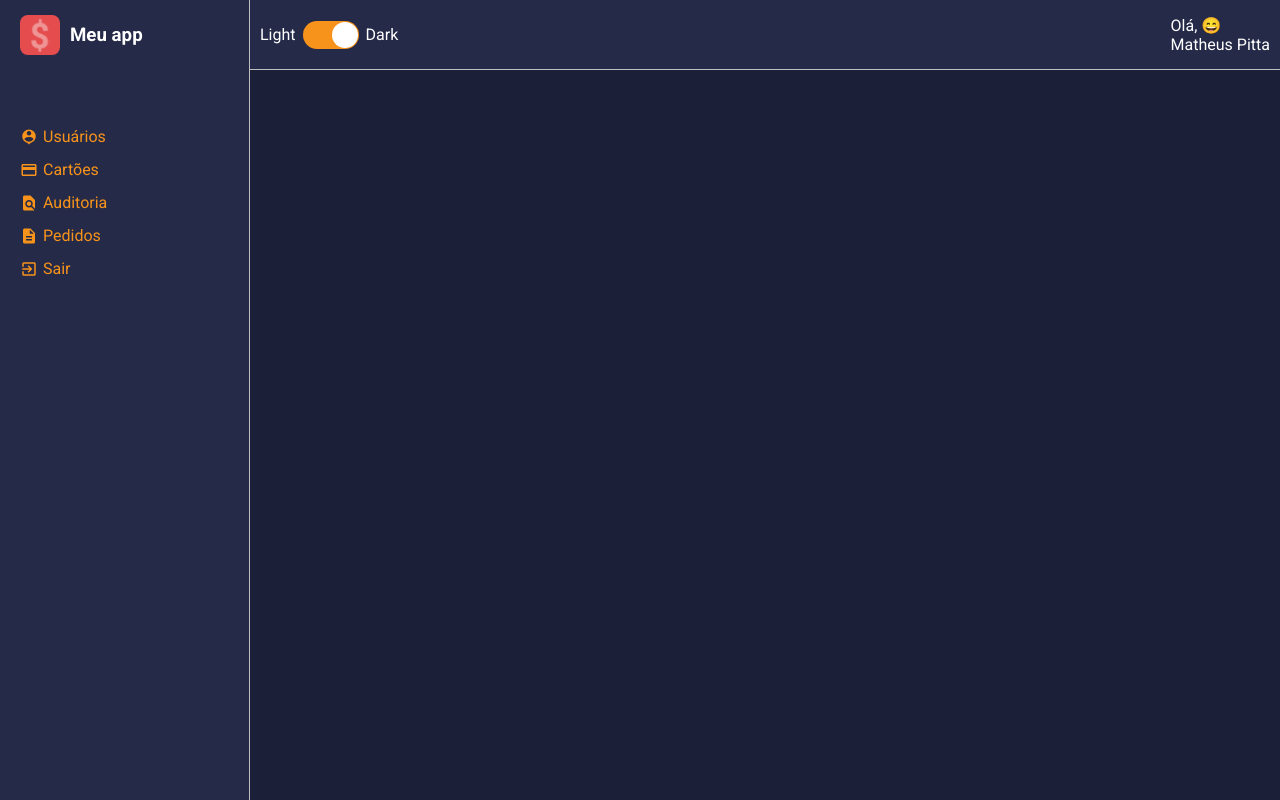
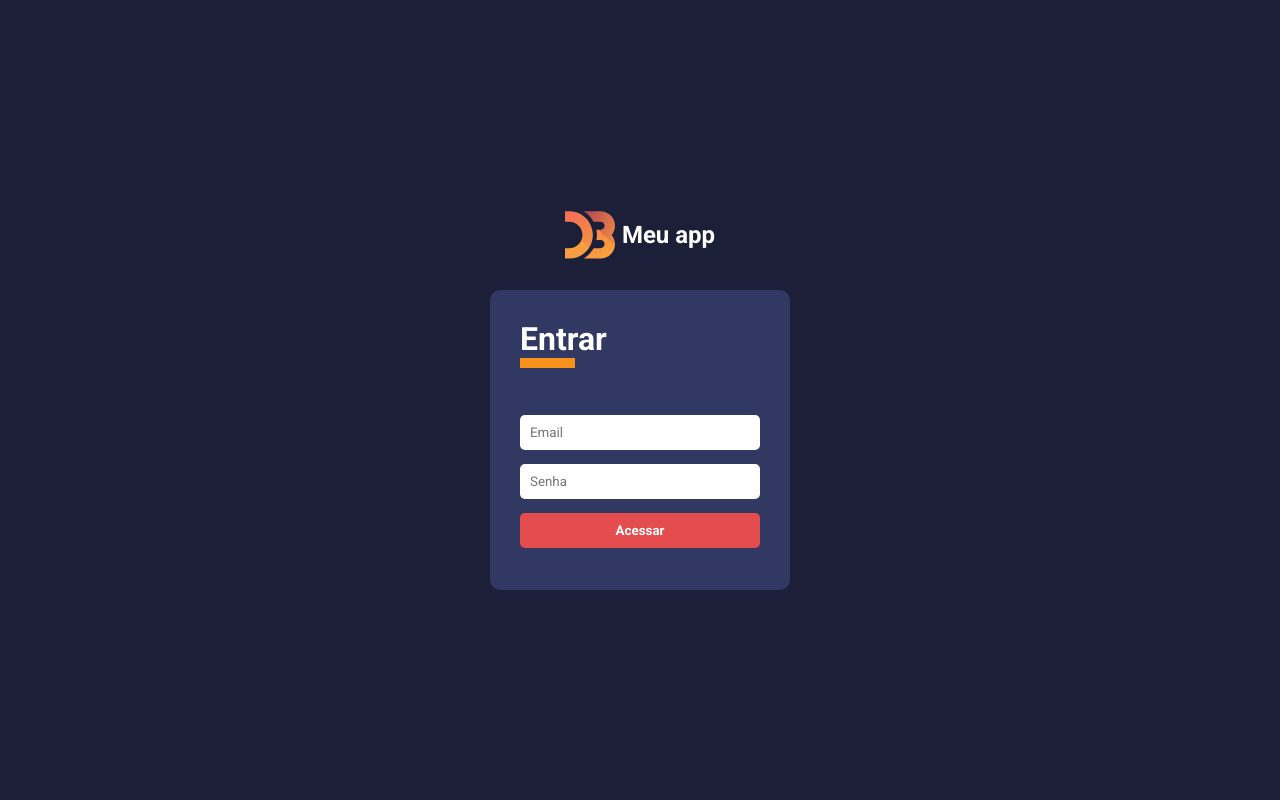
Before and after one commit to PittaMatheus/gestando, a React (Create React App) app: page /login in a window 1280 px wide. Built offline with nearby package versions, Linux system fonts and the light colour scheme.

Commit message:
Tela de Login criada, estilizada e componentizada

```diff
--- /dev/null
+++ b/src/components/Button/index.tsx
@@ -0,0 +1,17 @@
+import React, { ButtonHTMLAttributes } from "react";
+
+import { Container } from './styles';
+
+// Interface recebe elementos de um input
+type IButtonProps = ButtonHTMLAttributes<HTMLButtonElement>;
+
+const Button: React.FC<IButtonProps> = ({ children,  ...rest }) => {
+
+  return (
+    <Container {...rest }>
+      {children}
+    </Container>
+  );
+}
+
+export default Button;
--- /dev/null
+++ b/src/components/Button/styles.ts
@@ -0,0 +1,20 @@
+import styled from 'styled-components';
+
+export const Container = styled.button`
+  width: 100%;
+  margin: 7px 0;
+  padding: 10px;
+
+  border-radius: 5px;
+  font-weight: bold;
+  background-color: ${props => props.theme.colors.warning};
+  color: ${props => props.theme.colors.white};
+
+
+  transition: opacity .3s;
+
+  &:hover{
+    opacity: .7;
+  }
+
+`;
--- /dev/null
+++ b/src/components/Input/index.tsx
@@ -0,0 +1,15 @@
+import React, { InputHTMLAttributes } from "react";
+
+import { Container } from './styles';
+
+// Interface recebe elementos de um input
+type IInputProps = InputHTMLAttributes<HTMLInputElement>;
+
+const Input: React.FC<IInputProps> = ({ ...rest }) => {
+
+  return (
+    <Container {...rest } />
+  );
+}
+
+export default Input;
--- /dev/null
+++ b/src/components/Input/styles.ts
@@ -0,0 +1,10 @@
+import styled from 'styled-components';
+
+export const Container = styled.input`
+  width: 100%;
+  margin: 7px 0;
+  padding: 10px;
+
+  border-radius: 5px;
+
+`;
--- a/src/pages/Cards/index.tsx
+++ b/src/pages/Cards/index.tsx
@@ -43,11 +43,9 @@
 
   const [data, setData] = useState<IdataCard[]>();
   const [dataOriginal, setDataOriginal] = useState<IdataCard[]>();
-
   const [monthSelected, setMonthSelected] = useState<string>(String(new Date().getMonth() + 1));
   const [yearSelected, setYearSelected] = useState<string>(String(new Date().getFullYear()));
   const [selectedStatus, setSelectedStatus] = useState<string[]>(['requested', 'approved', 'refused']);
-
 
   useEffect(() => {
     getCards()
--- /dev/null
+++ b/src/pages/Login/index.tsx
@@ -0,0 +1,35 @@
+import React from 'react';
+
+import logoImg from '../../assets/logo.svg'
+import Input from '../../components/Input'
+import Button from '../../components/Button'
+
+
+import { Container, Logo, Form, FormTitle } from './style';
+
+const Login: React.FC = () => {
+  return (
+    <Container>
+      <Logo>
+        <img src={logoImg} alt="logo" />
+        <h2>Meu app</h2>
+      </Logo>
+      <Form onSubmit={() => { }}>
+        <FormTitle>Entrar</FormTitle>
+        <Input
+          placeholder="Email"
+          type="email"
+          required />
+        <Input
+          placeholder="Senha"
+          type="password"
+          required />
+        <Button type="submit">
+          Acessar
+        </Button>
+      </Form>
+    </Container>
+  );
+}
+
+export default Login;
--- /dev/null
+++ b/src/pages/Login/style.ts
@@ -0,0 +1,50 @@
+import styled from 'styled-components';
+
+export const Container = styled.div`
+  height: 100vh;
+  display: flex;
+  flex: 1;
+  flex-direction: column;
+  justify-content: center;
+  align-items: center;
+  background-color: ${props => props.theme.colors.primary};
+`;
+
+export const Logo = styled.div`
+  display: flex;
+  align-items: center;
+  margin-bottom: 30px;
+
+  > h2{
+    color: ${props => props.theme.colors.white};
+    margin-left: 7px;
+  }
+
+  > img {
+    width: 50px;
+    height: 50px
+  }
+
+`;
+
+export const Form = styled.form`
+  width: 300px;
+  height: 300px;
+  padding: 30px;
+  border-radius: 10px;
+  background-color: ${props => props.theme.colors.tertiary};
+
+
+`;
+
+export const FormTitle = styled.h1`
+  margin-bottom: 40px;
+  color: ${props => props.theme.colors.white};
+  &:after{
+    content: '';
+    display: block;
+    width: 55px;
+    border-bottom: 10px solid ${props => props.theme.colors.info};
+  }
+
+`;
--- a/src/rotas/app.routes.tsx
+++ b/src/rotas/app.routes.tsx
@@ -9,14 +9,12 @@
 
 const AppRoutes: React.FC = () => (
   <Layout>
-    <BrowserRouter >
       <Switch>
         <Route path="/home" exact component={Home} />
         <Route path="/users" exact component={Users} />
         <Route path="/solicitations" exact component={solicitations} />
         <Route path="/list/:type" exact component={Cards} />
       </Switch>
-    </BrowserRouter>
   </Layout>
 );
 
--- /dev/null
+++ b/src/rotas/auth.routes.tsx
@@ -0,0 +1,13 @@
+import React from 'react'
+import { Switch, Route } from 'react-router-dom'
+
+import Login from '../pages/Login';
+
+const AuthRoutes: React.FC = () => (
+
+      <Switch>
+        <Route path="/login" exact component={Login} />
+      </Switch>
+);
+
+export default AuthRoutes;
--- a/src/rotas/index.tsx
+++ b/src/rotas/index.tsx
@@ -1,8 +1,13 @@
 import React from 'react'
+import { BrowserRouter } from 'react-router-dom'
 
 import AppRoutes from './app.routes';
+import AuthRoutes from './auth.routes';
 
-const Routes : React.FC = () => (
-  <AppRoutes />
-  )
-  export default Routes;
+
+const Routes: React.FC = () => (
+  <BrowserRouter >
+    <AuthRoutes />
+  </BrowserRouter>
+)
+export default Routes;
```
Also changed, not shown: src/assets/logo.svg.
